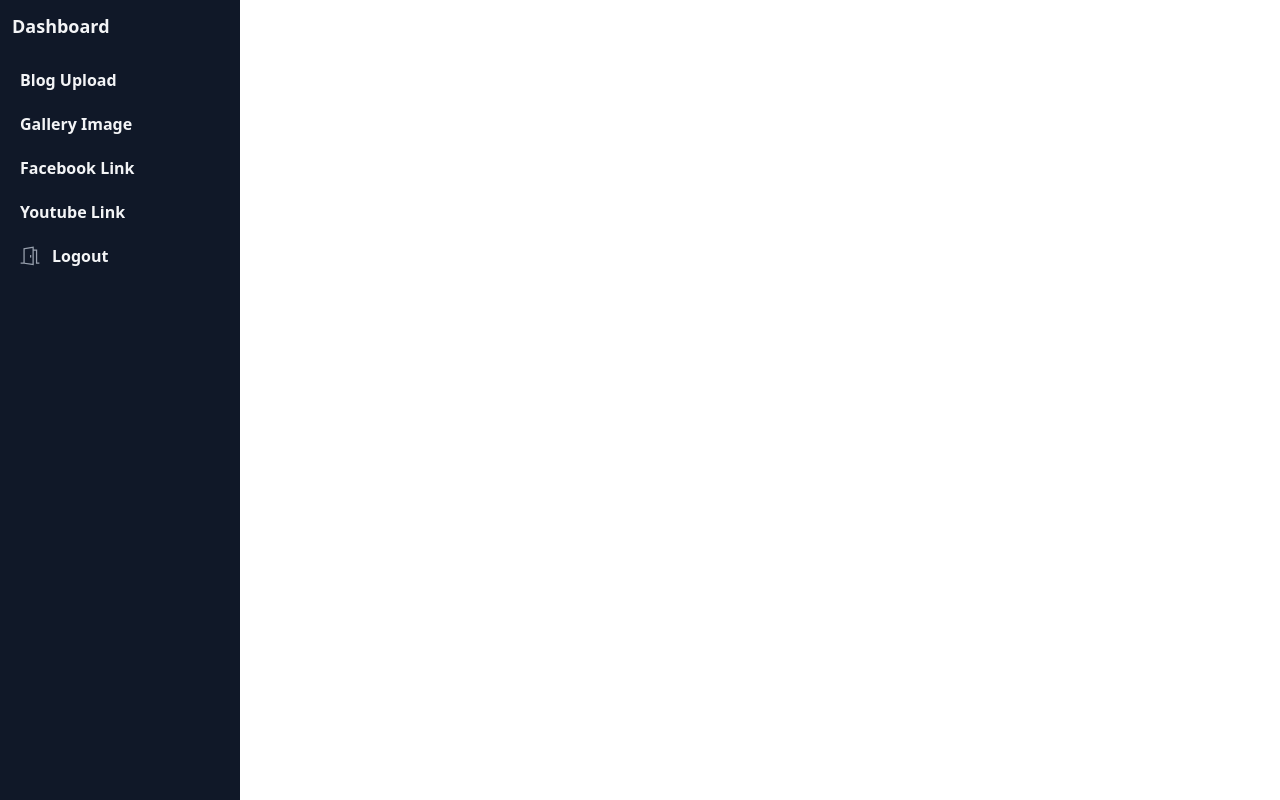
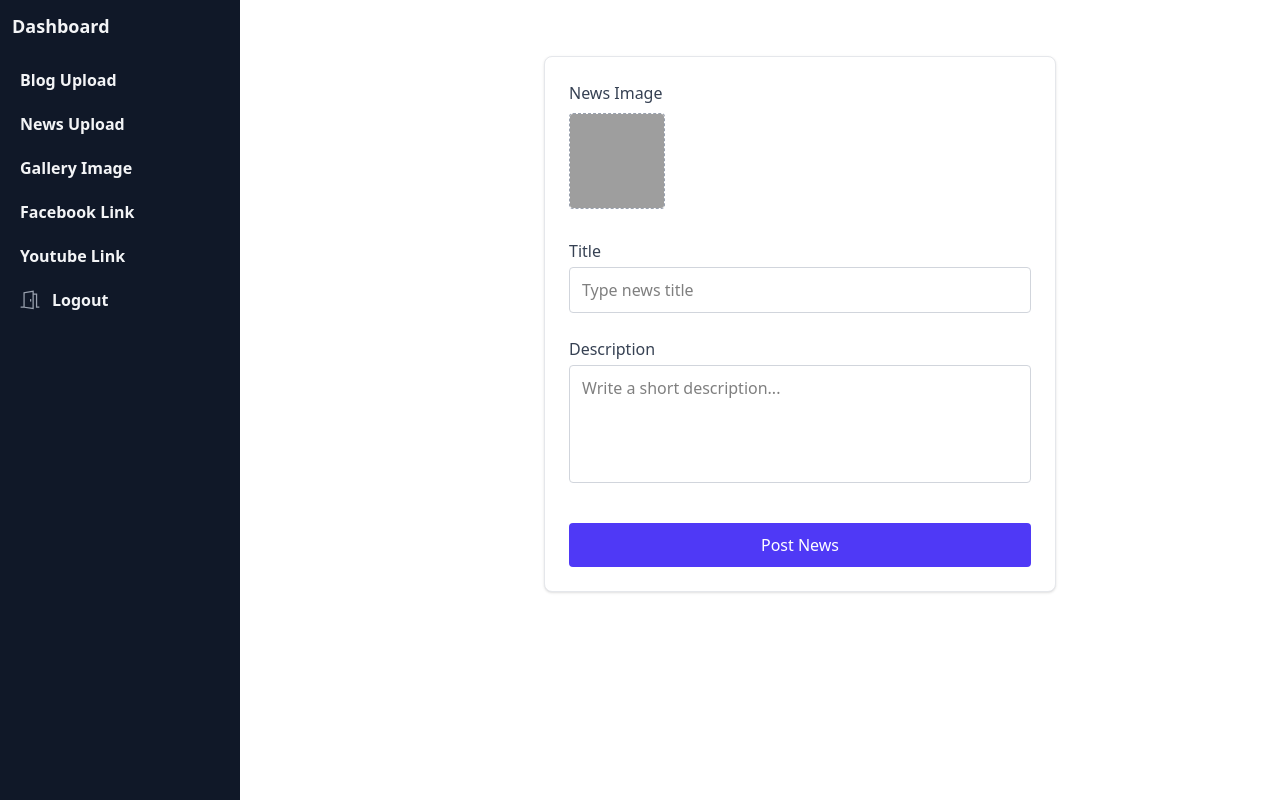
Before and after one commit to niloytalukde/Metta-Admin, a React (Vite) app: page /upload-news in a window 1280 px wide. Built offline with nearby package versions, Linux system fonts and the light colour scheme; grey boxes are pictures that could not be loaded.

Commit message:
added news route

```diff
--- a/src/App.jsx
+++ b/src/App.jsx
@@ -5,6 +5,7 @@ import UploadBlog from "./Components/UploadBlog";
 import ImageUpload from "./Components/UploadIamge";
 import FacebookLink from "./Components/FacebookLink";
 import YoutubeLink from "./Components/YoutubeLink";
+import News from "./Components/News";
 
 export default function App() {
   return (
@@ -18,6 +19,7 @@ export default function App() {
       <div className="col-span-9  p-4">
         <Routes>
           <Route path="/upload-blog" element={<UploadBlog />} />
+          <Route path="/upload-news" element={<News/>} />
           <Route path="/upload-image" element={<ImageUpload/>} />
           <Route path="/upload-facebook-link" element={<FacebookLink/>} />
           <Route path="/upload-youtube-link" element={<YoutubeLink/>} />
--- /dev/null
+++ b/src/Components/News.jsx
@@ -0,0 +1,161 @@
+import { useState } from "react";
+import axios from "axios";
+
+const News = () => {
+  const [previewImage, setPreviewImage] = useState('');
+  const [uploading, setUploading] = useState(false);
+
+  const handleUpload = async (e) => {
+    e.preventDefault();
+    const form = e.currentTarget;
+    const formData = new FormData(form);
+
+    const newsImage = formData.get("newsImage");
+    const title = formData.get("newsTitle");
+    const content = formData.get("newsDescription");
+
+    if (!newsImage || newsImage.size === 0) {
+      return alert("Please select a news image.");
+    }
+
+    setUploading(true);
+
+    try {
+      // Upload image to ImgBB
+      const imageData = new FormData();
+      imageData.append("image", newsImage);
+
+      const imageRes = await axios.post(
+        "https://api.imgbb.com/1/upload?key=918213795f0109863777729e33762291",
+        imageData
+      );
+
+      const uploadedImageUrl = imageRes.data.data.url;
+
+      const newsData = {
+        newsImage: uploadedImageUrl,
+        title,
+        content,
+      };
+
+      // Post news data to backend
+      const response = await axios.post(
+        `${import.meta.env.VITE_URL}/news/create-news`,
+        newsData
+      );
+
+      console.log("News uploaded:", response.data);
+      alert("News uploaded successfully!");
+
+      // Reset form
+      form.reset();
+      setPreviewImage(null);
+    } catch (err) {
+      console.error("Upload failed", err);
+      alert("Upload failed!");
+    } finally {
+      setUploading(false);
+    }
+  };
+
+  const handleImagePreview = (e) => {
+    const file = e.target.files?.[0];
+    if (file) {
+      setPreviewImage(URL.createObjectURL(file));
+    }
+  };
+
+  return (
+    <div className="flex justify-center px-4 py-10">
+      <form
+        onSubmit={handleUpload}
+        className="w-full max-w-lg bg-white border border-gray-200 rounded-lg p-6 space-y-6 shadow"
+      >
+        {/* Image Upload */}
+        <div>
+          <label className="block text-base font-medium text-gray-700 mb-2">
+            News Image
+          </label>
+          <label
+            htmlFor="news-image"
+            className="cursor-pointer inline-block w-24 h-24 border border-dashed border-gray-400 rounded overflow-hidden"
+          >
+            <input
+              type="file"
+              id="news-image"
+              name="newsImage"
+              accept="image/*"
+              onChange={handleImagePreview}
+              hidden
+              required
+            />
+            {previewImage ? (
+              <img
+                src={previewImage}
+                alt="Preview"
+                className="w-full h-full object-cover"
+              />
+            ) : (
+              <img
+                src="https://raw.githubusercontent.com/prebuiltui/prebuiltui/main/assets/e-commerce/uploadArea.png"
+                alt="Upload Placeholder"
+                className="w-full h-full object-cover"
+              />
+            )}
+          </label>
+        </div>
+
+        {/* Title */}
+        <div className="flex flex-col gap-1">
+          <label
+            htmlFor="news-title"
+            className="text-base font-medium text-gray-700"
+          >
+            Title
+          </label>
+          <input
+            id="news-title"
+            name="newsTitle"
+            type="text"
+            placeholder="Type news title"
+            required
+            className="px-3 py-2.5 border border-gray-300 rounded outline-none focus:ring focus:ring-indigo-200"
+          />
+        </div>
+
+        {/* Description */}
+        <div className="flex flex-col gap-1">
+          <label
+            htmlFor="news-description"
+            className="text-base font-medium text-gray-700"
+          >
+            Description
+          </label>
+          <textarea
+            id="news-description"
+            name="newsDescription"
+            rows={4}
+            placeholder="Write a short description..."
+            required
+            className="px-3 py-2.5 border border-gray-300 rounded outline-none resize-none focus:ring focus:ring-indigo-200"
+          ></textarea>
+        </div>
+
+        {/* Submit Button */}
+        <div className="pt-4">
+          <button
+            type="submit"
+            disabled={uploading}
+            className={`w-full px-6 py-2.5 text-white font-medium rounded transition ${
+              uploading ? "bg-gray-400 cursor-not-allowed" : "bg-indigo-600 hover:bg-indigo-700"
+            }`}
+          >
+            {uploading ? "Uploading..." : "Post News"}
+          </button>
+        </div>
+      </form>
+    </div>
+  );
+};
+
+export default News;
--- a/src/Components/Sidebar.jsx
+++ b/src/Components/Sidebar.jsx
@@ -17,6 +17,7 @@ const Sidebar = () => {
           <ul className="space-y-1 text-md font-bold">
             {[
               { label: "Blog Upload", href: "/upload-blog" },
+              { label: "News Upload", href: "/upload-news" },
               // { label: "All Blog", href: "" },
               { label: "Gallery Image", href: "/upload-image" },
               // { label: "All Image", href: "" },
--- a/src/Components/UploadBlog.jsx
+++ b/src/Components/UploadBlog.jsx
@@ -1,5 +1,4 @@
 import axios from "axios";
-import React from "react";
 
 const UploadBlog = () => {
   const handleUpload = async (e) => {
```
